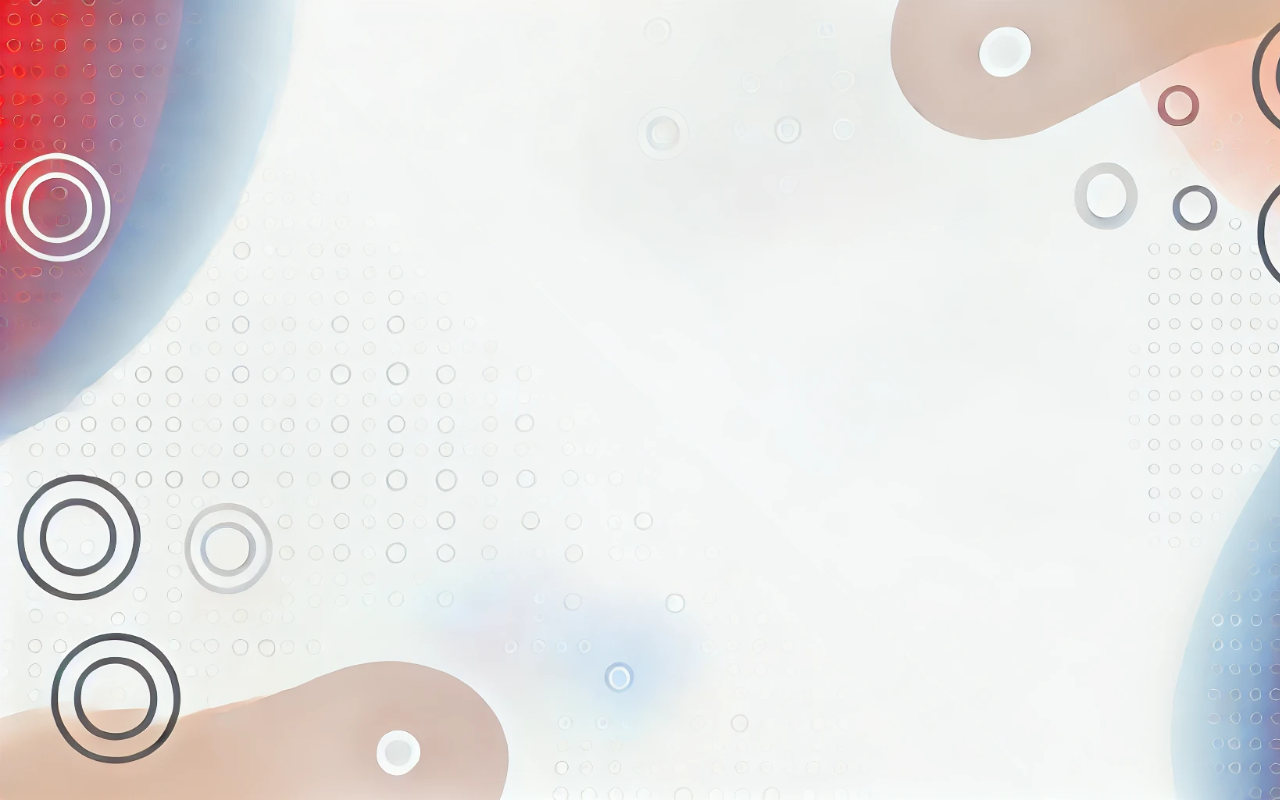
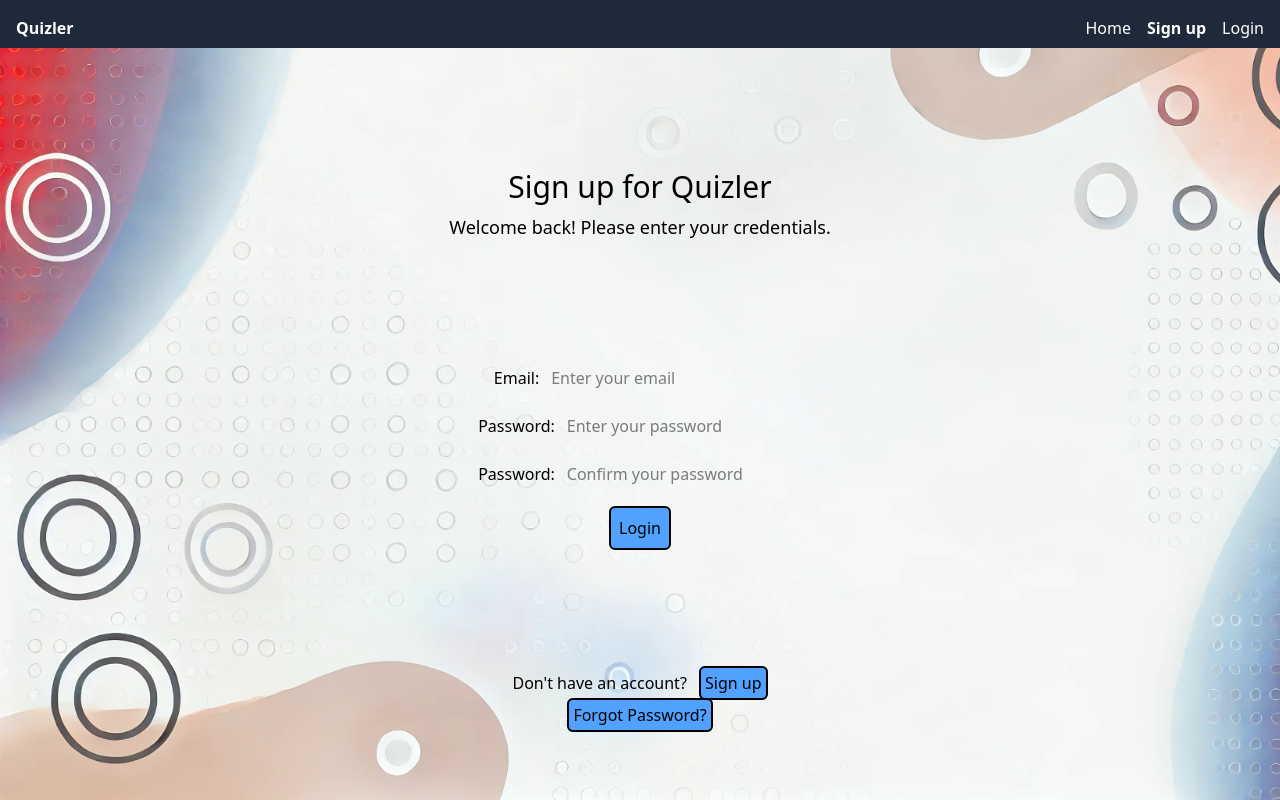
Before and after one commit to JevonThompsonx/Quizlet-clone, a React (Vite) app in the folder frontend/: page /sign_up in a window 1280 px wide. Before the commit this address had no page. Built offline with nearby package versions, Linux system fonts and the light colour scheme.

Commit message:
Created signup page

```diff
--- a/frontend/src/App.tsx
+++ b/frontend/src/App.tsx
@@ -1,7 +1,7 @@
 import './App.css'
 import { BrowserRouter, Routes, Route } from "react-router-dom";
 import { About, NotFound, Welcome } from "./pages/index.tsx";
-import { Login } from "./pages/index.tsx"
+import { Login, SignUp } from "./pages/index.tsx"
 import { useState, createContext, useRef } from "react"
 
 export const Context = createContext<NullableContextType>(null)
@@ -23,6 +23,8 @@ export default function App() {
             </Route>
             <Route path="/login" element={<Login />}>
             </Route>
+            <Route path="/sign_up" element={<SignUp />}>
+            </Route>
           </Routes>
         </div>
       </Context.Provider>
--- /dev/null
+++ b/frontend/src/pages/SignUp.tsx
@@ -0,0 +1,44 @@
+import { Context } from "../App.tsx"
+import { useContext } from 'react'
+import { Nav } from "../components/index.tsx"
+const SignUp = () => {
+  const { setWelcomePage, welcomePage, email_input } = useContext(Context)
+  if (welcomePage == true && setWelcomePage) {
+    setWelcomePage(false)
+  }
+  return (
+    <>
+      <Nav />
+      <main className="login-home flex flex-col justify-evenly items-center h-full w-full">
+
+        <div className="flex flex-col justify-evenly items-center space-y-2" >
+          <h1 className="text-3xl">Sign up for Quizler</h1>
+          <p className="text-lg"> Welcome back! Please enter your credentials.</p>
+        </div>
+        <form className="flex flex-col justify-evenly items-center space-y-4">
+          <div className="flex flex-row justify-evenly items-center space-x-2">
+            <label htmlFor="email">Email: </label>
+            <input className="p-1" type="email" id="email" name="email" placeholder="Enter your email" required />
+          </div>
+          <div className="flex flex-row justify-evenly items-center space-x-2">
+            <label htmlFor="password">Password: </label>
+            <input className="p-1" type="password" id="password" name="password" placeholder="Enter your password" required />
+          </div>
+          <div className="flex flex-row justify-evenly items-center space-x-2">
+            <label htmlFor="password_confirm">Password: </label>
+            <input className="p-1" type="password" id="password_confirm" name="password_confirm" placeholder="Confirm your password" required />
+          </div>
+          <button className="p-2 bg-blue-400 rounded-md border-black border-2" type="submit" >Login</button>
+        </form>
+        <div className="flex flex-col justify-evenly items-center space-y-2" >
+          <p>Don't have an account? <a className=" ml-2 p-1 bg-blue-400 rounded-md border-black border-2" href=" /sign_up">Sign up</a></p>
+          <p><a className="p-1 bg-blue-400 rounded-md border-black border-2" href="/reset_password">Forgot Password?</a></p>
+        </div>
+
+      </main >
+    </>
+  )
+}
+
+
+export default SignUp
--- a/frontend/src/pages/index.tsx
+++ b/frontend/src/pages/index.tsx
@@ -2,5 +2,5 @@ import About from "./About"
 import NotFound from "./NotFound"
 import Welcome from "./Welcome"
 import Login from "./Login"
-
-export { About, NotFound, Welcome, Login }
+import SignUp from "./SignUp"
+export { About, NotFound, Welcome, Login, SignUp }
```
